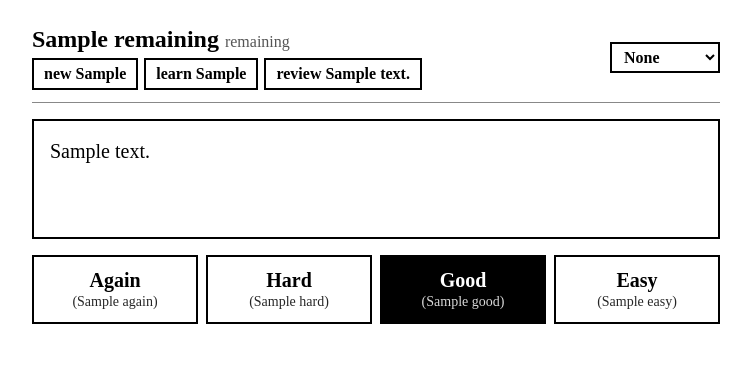
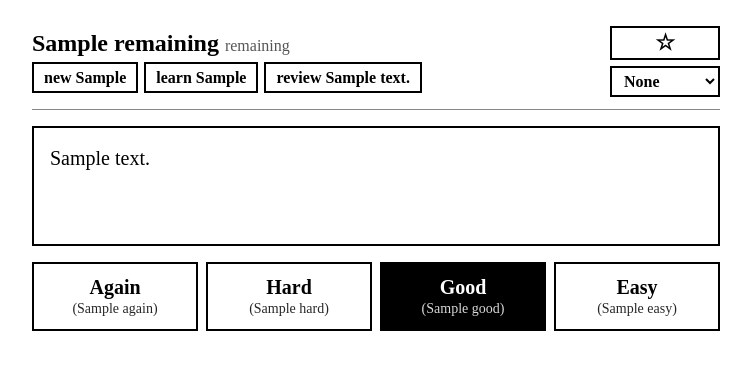
Before and after one commit to casualshammy/ankipaper, a FastAPI app: template app/web/templates/study_back.html in a window 1280 px wide. Shown: the part 77-447 px from the top of the page, without its empty margins (264-1015 px from the left). Run offline with FastAPI, Linux system fonts and the light colour scheme; the template is opened without the code that fills it: most values are stand-ins (such as "Sample title", 1, 10 or a date in 2020).

Commit message:
[XXX] feature(sync,study): card "marked" star

```diff
--- a/app/web/static/css/eink.css
+++ b/app/web/static/css/eink.css
@@ -267,7 +267,36 @@ img:not([src]) {
 /* Flag controls -------------------------------------------------------- */
 /* User flags (red/yellow/green/blue) can't be shown as colours on e-ink,
    so we use a native ``<select>`` with text labels. Picking an option
-   auto-submits the form via inline ``onchange``. */
+   auto-submits the form via inline ``onchange``. The "marked" (star)
+   button sits above the flag select in the same toolbar cluster. */
+.flag-toolbar {
+  display: flex;
+  flex-direction: column;
+  align-items: stretch;
+  gap: 6px;
+  margin: 0;
+}
+
+.mark-form { margin: 0; }
+
+.mark-btn {
+  font-family: inherit;
+  font-size: 22px;
+  line-height: 1;
+  font-weight: bold;
+  padding: 4px 8px;
+  border: 2px solid #000000;
+  background: #ffffff;
+  color: #000000;
+  cursor: pointer;
+  min-width: 110px;
+}
+
+.mark-btn-on {
+  background: #000000;
+  color: #ffffff;
+}
+
 .flag-form {
   margin: 0;
   display: inline-flex;
--- a/app/web/templates/_study_remaining_bar.html
+++ b/app/web/templates/_study_remaining_bar.html
@@ -9,6 +9,14 @@
       <span class="chip{% if card.css_class == 'tag-current-review' %} chip-current{% elif remaining_review == 0 %} chip-empty{% endif %}">review {{ remaining_review }}</span>
     </div>
   </div>
+  <div class="flag-toolbar">
+    <form method="post" action="/deck/{{ deck_id }}/mark" class="mark-form">
+      <input type="hidden" name="card_id" value="{{ card.card_id }}">
+      <input type="hidden" name="marked" value="{{ '0' if card.is_marked else '1' }}">
+      <button type="submit" class="mark-btn{% if card.is_marked %} mark-btn-on{% endif %}" aria-label="{% if card.is_marked %}Unmark{% else %}Mark{% endif %}">
+        {% if card.is_marked %}★{% else %}☆{% endif %}
+      </button>
+    </form>
     <form method="post" action="/deck/{{ deck_id }}/flag" class="flag-form">
       <input type="hidden" name="card_id" value="{{ card.card_id }}">
       <select id="flag-select" name="flag" class="flag-select" onchange="this.form.submit()" aria-label="Flag">
@@ -21,3 +29,4 @@
       <noscript><button type="submit" class="btn btn-small">Set</button></noscript>
     </form>
   </div>
+</div>
```
Also changed, not shown: app/domain/scheduler.py (+37 -0 lines), app/web/routes/study.py (+37 -0 lines). Lines whose indentation alone changed are shown as unchanged.
